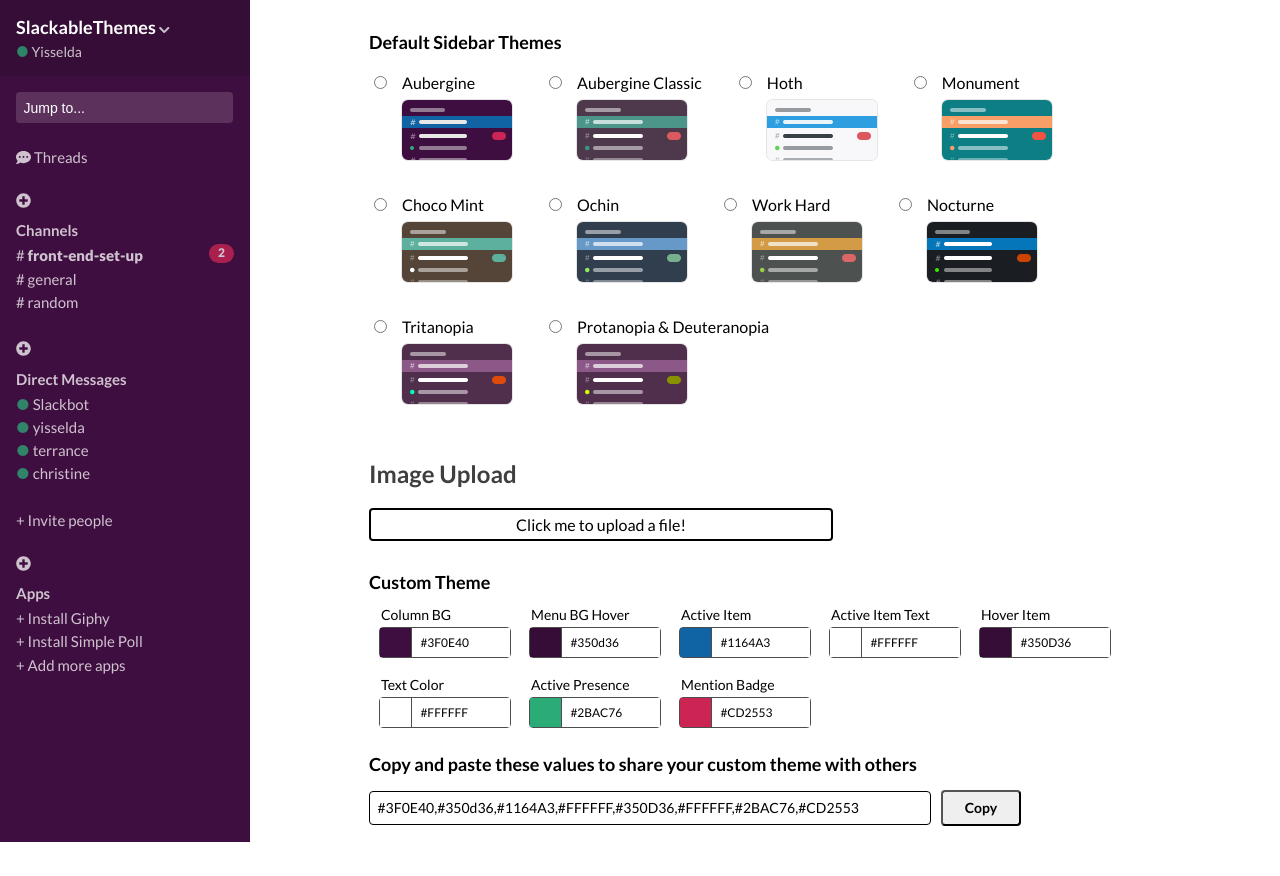
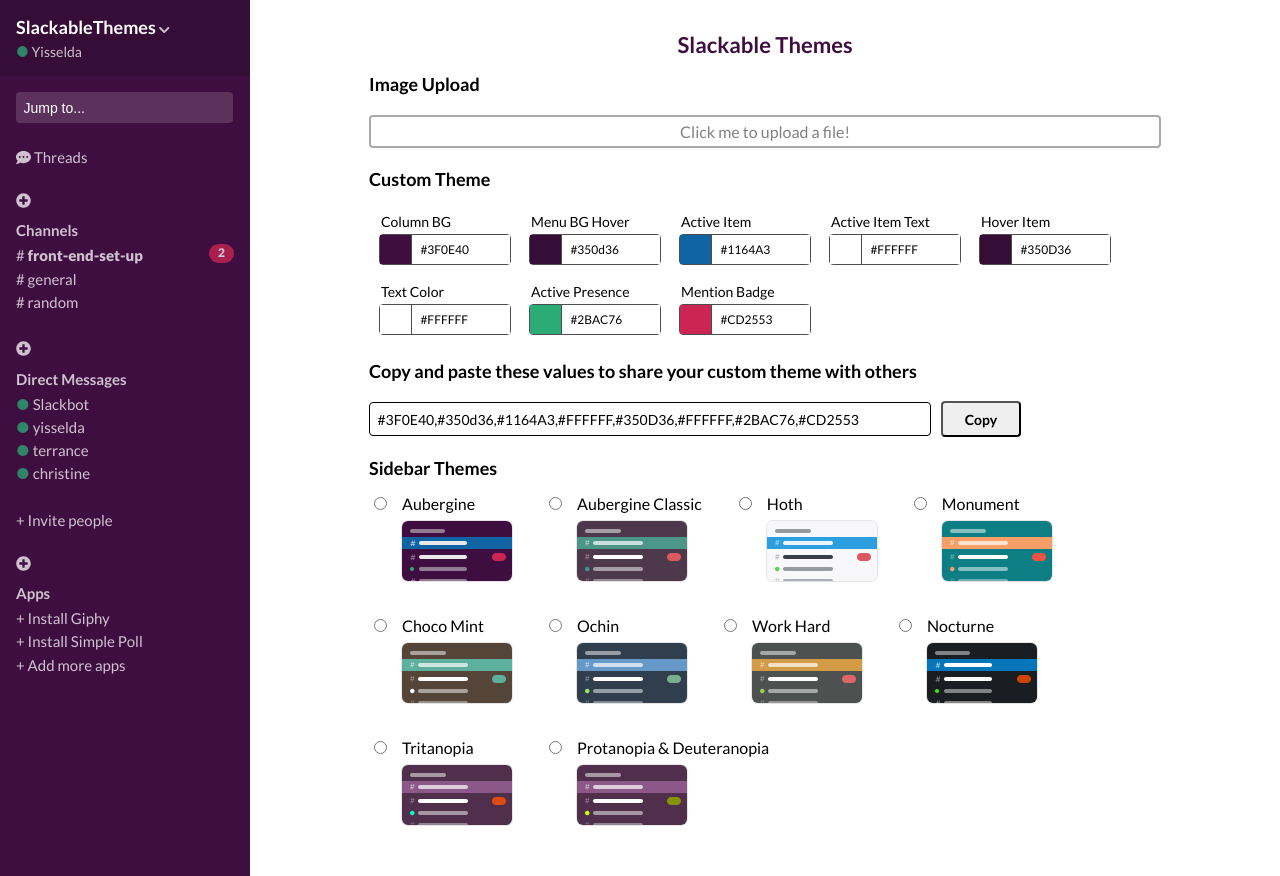
Before and after one commit to yisselda/SlackableThemes, a React app: page / in a window 1280 px wide. Before the commit the page ends 842 px from the top, so only its background shows below. Built offline with nearby package versions, Linux system fonts and the light colour scheme.

Commit message:
Style tweaks.

```diff
--- a/src/components/ColorInput.js
+++ b/src/components/ColorInput.js
@@ -9,7 +9,6 @@ export default function ColorInput({ theme }){
 
   return (
     <div className='color-input'>
-      <h2 className='color-input-title'>Copy and paste these values to share your custom theme with others</h2>
       <form>
         <input type="text" className="color-input-box" value={theme} readOnly/>
         <input type="submit" className="copy-button" value="Copy" onClick={(e) => copyToClipboard(theme, e)} />
--- a/src/components/DashBoard.js
+++ b/src/components/DashBoard.js
@@ -32,10 +32,10 @@ export default function DashBoard({ setTheme, theme, theme: [ columnBg, menuBgHo
 
   return (
     <div className='dashboard'>
-      <h2 className="default-theme-title">Default Sidebar Themes</h2>
-      {renderThemes(themes)}
+      <h1 className="slackable-title" style={{color: columnBg}}>Slackable Themes</h1>
+      <h2 className="default-theme-title">Image Upload</h2>
       <ImageUpload />
-      <h2 className='colorpickers-title'>Custom Theme</h2>
+      <h2 className="default-theme-title">Custom Theme</h2>
       <div className="colorpickers-container">
         <ColorPicker label="Column BG" color={columnBg} onChange={(newColor, position, e) => onColorChange(newColor, 0, e)}/>
         <ColorPicker label="Menu BG Hover" color={menuBgHover} onChange={(newColor, position, e) => onColorChange(newColor, 1, e)}/>
@@ -46,7 +46,10 @@ export default function DashBoard({ setTheme, theme, theme: [ columnBg, menuBgHo
         <ColorPicker label="Active Presence" color={activePresence} onChange={(newColor, position, e) => onColorChange(newColor, 6, e)}/>
         <ColorPicker label="Mention Badge" color={mentionBadge} onChange={(newColor, position, e) => onColorChange(newColor, 7, e)}/>
       </div>
+      <h2 className="default-theme-title">Copy and paste these values to share your custom theme with others</h2>
       <ColorInput theme={theme}/>
+      <h2 className="default-theme-title">Sidebar Themes</h2>
+      {renderThemes(themes)}
     </div>
   );
 };
--- a/src/components/ImageUpload.js
+++ b/src/components/ImageUpload.js
@@ -9,7 +9,6 @@ const ImageUpload = (props) => {
 
   return (
     <div className="image-upload-container">
-      <h2>Image Upload</h2>
       <div className="image-upload">
         <Dropzone onDrop={onDrop}>
           {({getRootProps, getInputProps}) => (
--- a/src/styles/color-input.scss
+++ b/src/styles/color-input.scss
@@ -22,6 +22,7 @@
     align-items: center;
     font-size: 15px;
     min-width: 80px;
+    margin: 5px 0;
     padding: 0 12px 1px;
     font-family: $default-font-family;
     @include input-style();
--- a/src/styles/dashboard.scss
+++ b/src/styles/dashboard.scss
@@ -9,13 +9,12 @@
   margin: 0 10%
 }
 
-h2.colorpickers-title {
-  @include title-style();
-  opacity: 1;
-  margin-bottom: 5px;
+h1.slackable-title {
+  font-size: 22px;
+  font-weight: bold;
+  text-align: center;
 }
 
 h2.default-theme-title {
   @include title-style();
-  margin-bottom: 20px;
 }
--- a/src/styles/image-upload.scss
+++ b/src/styles/image-upload.scss
@@ -1,9 +1,8 @@
 .image-upload{
-  border: 2px solid black;
+  border: 2px solid darkgrey;
+  color: gray;
   border-radius: 4px;
   padding: 5px;
-  margin-top: 15px;
-  margin-bottom: 30px;
-  max-width: 450px;
+  margin: 20px auto;
   text-align: center;
 }
```
Also changed, not shown: 1 other file (tests, documents, lock files or other folders).
